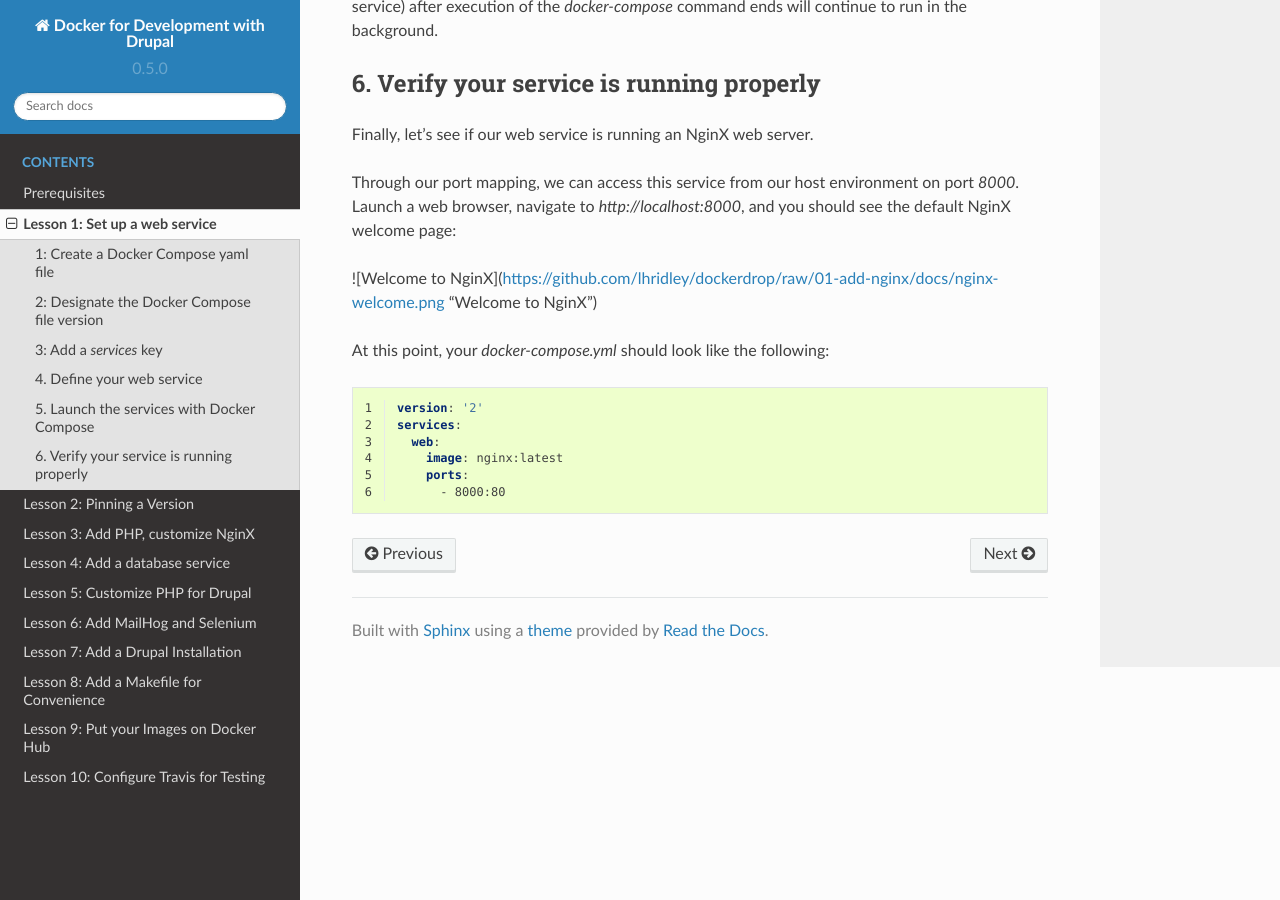
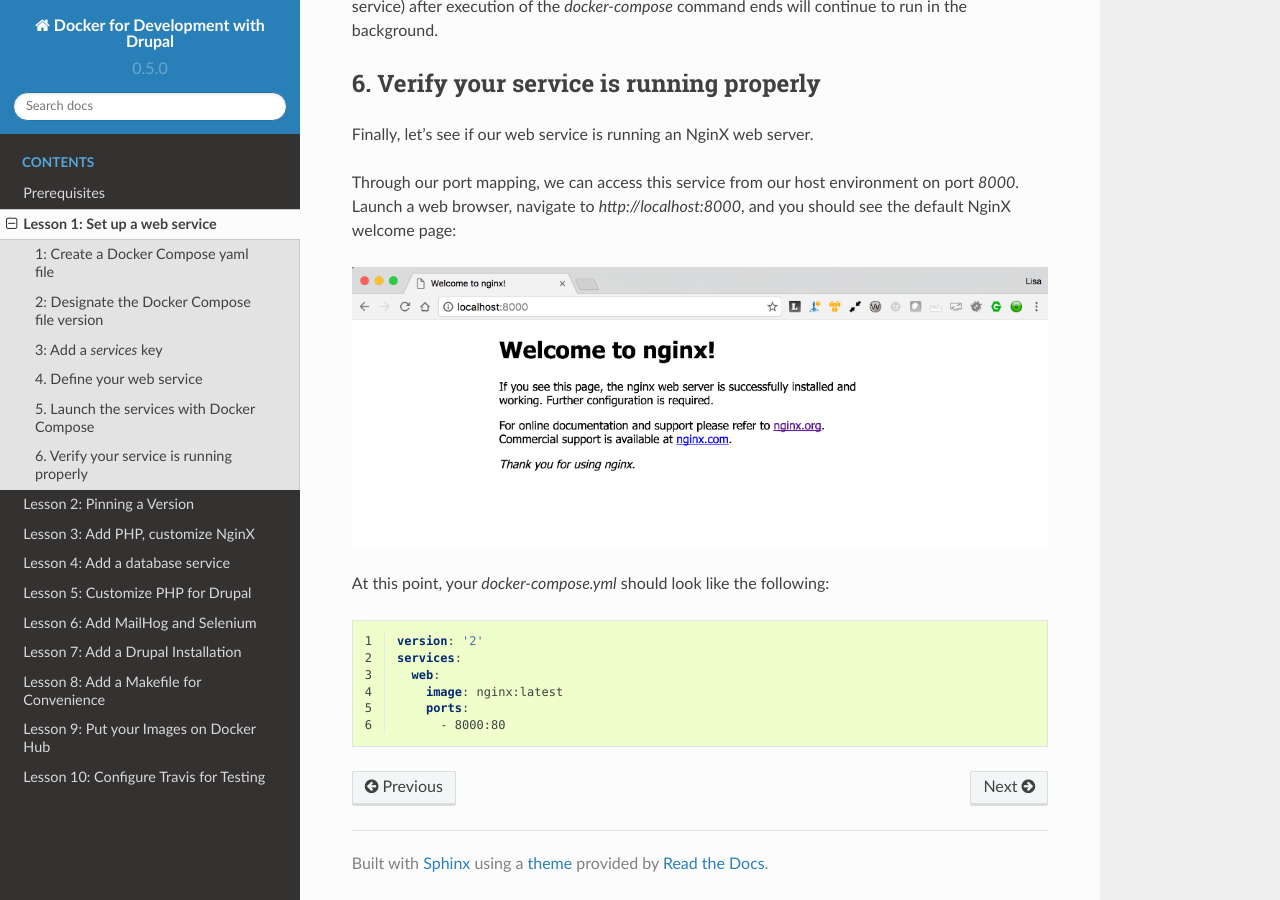
Before and after one commit to codementality/docker-for-drupal-development, a Sphinx documentation site: the page built from docs/lessonone.rst, in a window 1280 px wide and 900 px high, scrolled down 2258 px. Built offline with Sphinx 7.4.7 and the Read the Docs theme 2.0.0, drawn with Linux system fonts in a browser that asks for light colours.

Commit message:
Adding Welcome to NginX image

```diff
--- a/docs/lessonone.rst
+++ b/docs/lessonone.rst
@@ -77,7 +77,7 @@ Finally, let's see if our web service is running an NginX web server.
 
 Through our port mapping, we can access this service from our host environment on port `8000`.  Launch a web browser, navigate to `http://localhost:8000`, and you should see the default NginX welcome page:
 
-![Welcome to NginX](https://github.com/lhridley/dockerdrop/raw/01-add-nginx/docs/nginx-welcome.png "Welcome to NginX")
+.. image:: images/nginx-welcome.png
 
 At this point, your `docker-compose.yml` should look like the following:
 
```
Also changed, not shown: docs/images/nginx-welcome.png (added), 3 other files.
